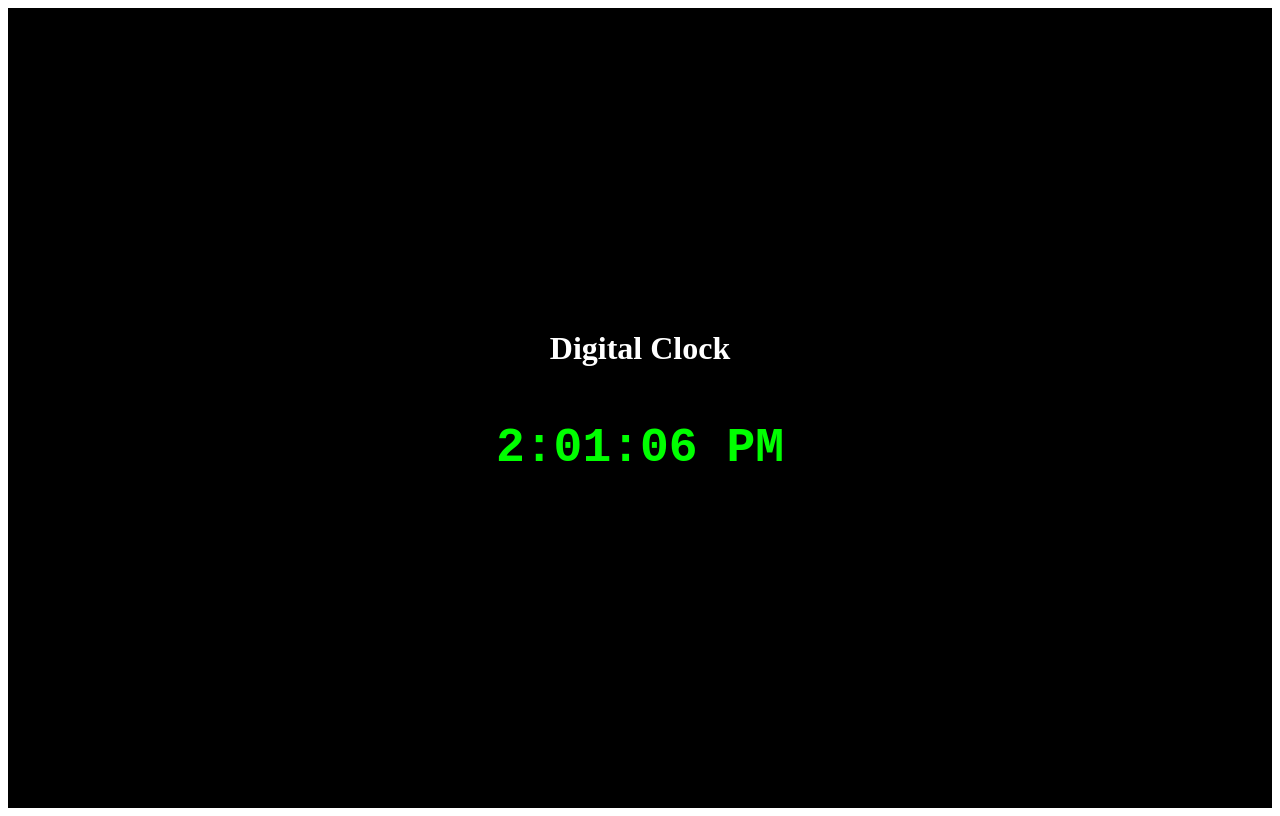
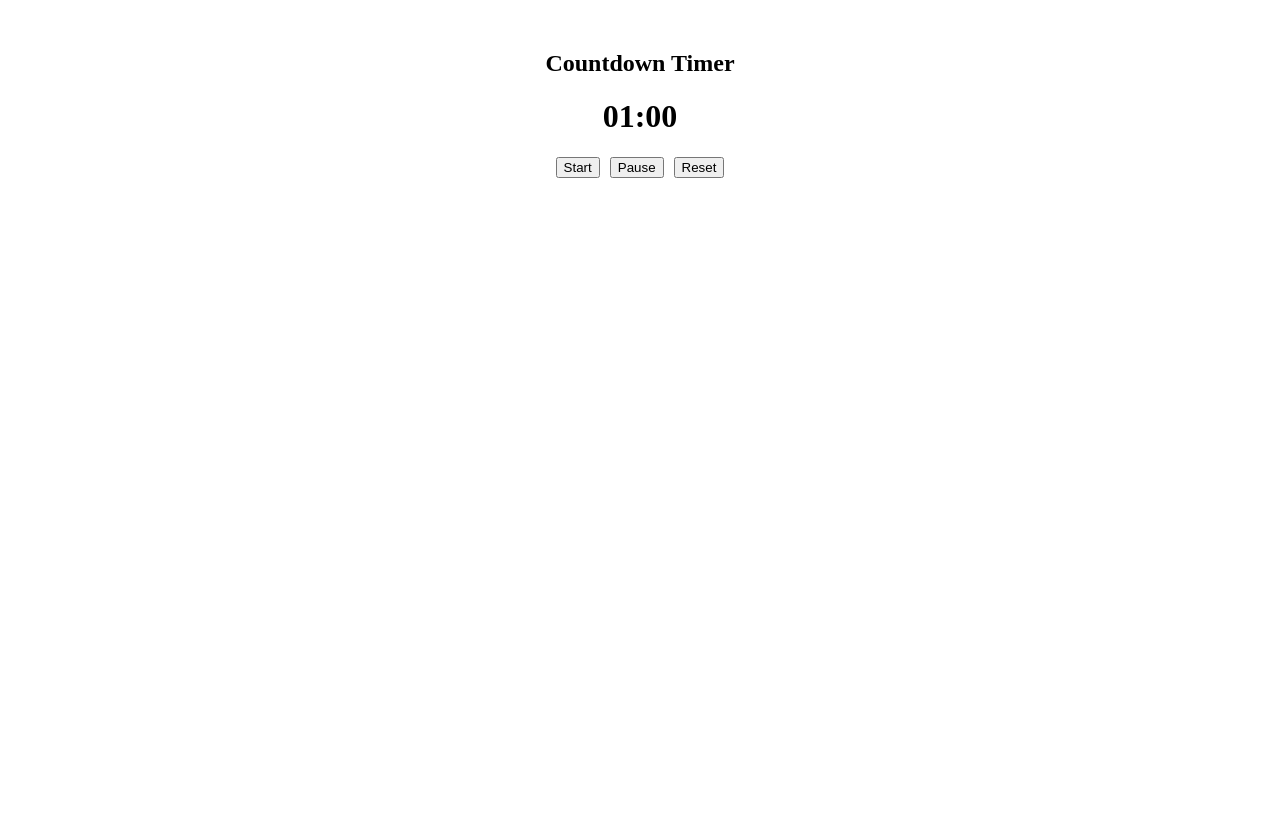
Before and after one commit to Abdulmuiz00/projectmy, a React (Vite) app: page / in a window 1280 px wide. Built offline with nearby package versions, Linux system fonts and the light colour scheme.

Commit message:
Day013
Created a countdown timer

```diff
--- a/src/App.jsx
+++ b/src/App.jsx
@@ -12,6 +12,7 @@ import PasswordToggler from "./PasswordToggler";
 import TipCalculator from "./TipCalculator";
 import TemperatureConverter from "./TempConverter";
 import DigitalClock from "./DigitalClock";
+import CountdownTimer from "./TimeCountdown";
 
 function App() {
   const details = {
@@ -33,7 +34,8 @@ function App() {
       {/* <PasswordToggler /> */}
       {/* <TipCalculator /> */}
       {/* <TemperatureConverter/> */}
-      <DigitalClock />
+      {/* <DigitalClock /> */}
+      <CountdownTimer />
     </div>
   );
 };
--- /dev/null
+++ b/src/TimeCountdown.jsx
@@ -0,0 +1,44 @@
+import React, { useEffect, useState } from "react";
+
+function CountdownTimer() {
+  const [timeLeft, setTimeLeft] = useState(60); // 60 seconds countdown
+  const [isRunning, setIsRunning] = useState(false);
+
+  useEffect(() => {
+    let timer;
+    if (isRunning && timeLeft > 0) {
+      timer = setInterval(() => {
+        setTimeLeft((prev) => prev - 1);
+      }, 1000);
+    } else if (timeLeft === 0) {
+      setIsRunning(false);
+    }
+    return () => clearInterval(timer);
+  }, [isRunning, timeLeft]);
+
+  const startTimer = () => setIsRunning(true);
+  const pauseTimer = () => setIsRunning(false);
+  const resetTimer = () => {
+    setIsRunning(false);
+    setTimeLeft(60);
+  };
+
+  const minutes = Math.floor(timeLeft / 60);
+  const seconds = timeLeft % 60;
+
+  return (
+    <div style={{ textAlign: "center", marginTop: "50px" }}>
+      <h2>Countdown Timer</h2>
+      <h1>{`${minutes.toString().padStart(2, "0")}:${seconds
+        .toString()
+        .padStart(2, "0")}`}</h1>
+      <div style={{display:"flex", gap:"10px", justifyContent:"center"}}>
+        <button onClick={startTimer}>Start</button>
+        <button onClick={pauseTimer}>Pause</button>
+        <button onClick={resetTimer}>Reset</button>
+      </div>
+    </div>
+  );
+};
+
+export default CountdownTimer;
```
